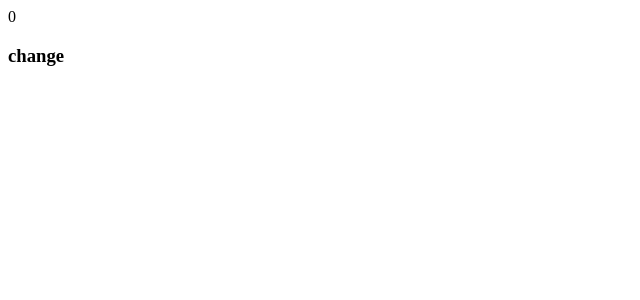
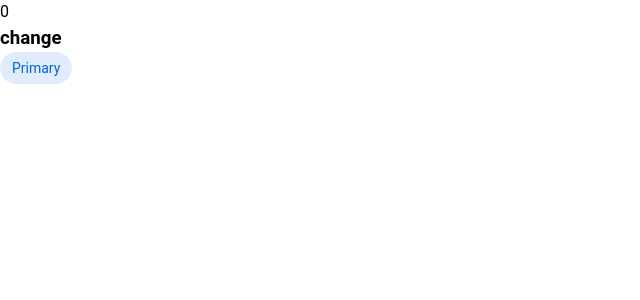
Before and after one commit to sinasedaghat/weather_nuxt, a Nuxt app: page / in a window 1280 px wide. Shown: the top 300 px of the page, without its empty margins (0-640 px from the left). Built offline with nearby package versions, Linux system fonts and the light colour scheme.

Commit message:
install and configuration vuetify

```diff
--- a/app.vue
+++ b/app.vue
@@ -10,4 +10,7 @@
 <template>
   {{ testStore.testValue }}
   <h3 @click="changeVal">change</h3>
+  <v-chip color="primary">
+    Primary
+  </v-chip>
 </template>
--- a/nuxt.config.ts
+++ b/nuxt.config.ts
@@ -1,10 +1,26 @@
 // https://nuxt.com/docs/api/configuration/nuxt-config
+import vuetify , { transformAssetUrls } from 'vite-plugin-vuetify'
 export default defineNuxtConfig({
   devtools: { enabled: true },
   modules: [
-	  '@pinia/nuxt'
+	  '@pinia/nuxt',
+    (_options, nuxt) => {
+      nuxt.hooks.hook('vite:extendConfig', (config) => {
+        config?.plugins?.push(vuetify({ autoImport: true }))
+      })
+    },
   ],
   pinia: {
     storesDirs: ['./stores/**', './custom-folder/stores/**'],
   },
+  vite: {
+    vue: {
+      template: {
+        transformAssetUrls,
+      },
+    },
+  },
+  build: {
+    transpile: ['vuetify'],
+  },
 })
--- a/package.json
+++ b/package.json
@@ -10,10 +10,15 @@
     "postinstall": "nuxt prepare"
   },
   "dependencies": {
+    "@mdi/font": "^7.4.47",
     "@pinia/nuxt": "^0.5.1",
     "nuxt": "^3.11.1",
     "pinia": "^2.1.7",
     "vue": "^3.4.21",
     "vue-router": "^4.3.0"
+  },
+  "devDependencies": {
+    "vite-plugin-vuetify": "^2.0.3",
+    "vuetify": "^3.5.11"
   }
 }
--- /dev/null
+++ b/plugins/vuetify.ts
@@ -0,0 +1,63 @@
+// import this after install `@mdi/font` package
+import '@mdi/font/css/materialdesignicons.css'
+
+import 'vuetify/styles'
+import { createVuetify } from 'vuetify'
+import type { ThemeDefinition, DisplayThresholds } from "vuetify";
+
+import * as components from "vuetify/components";
+import * as directives from "vuetify/directives";
+
+const brackpoints: DisplayThresholds = {
+  xs: 0,
+  sm: 600,
+  md: 960,
+  lg: 1280,
+  xl: 1920,
+  xxl: 2560
+}
+
+const lightTheme: ThemeDefinition = {
+  dark: false,
+  colors: {
+    primary: "#0167D8",
+    secondary: "#9747FF",
+    // background: "#ecf0f1",
+    error: "#E40047",
+    info: "#ADD4FF",
+    success: "#04A204",
+    warning: "#FFFD28",
+  },
+};
+
+// const darkTheme: ThemeDefinition = {
+//   dark: true,
+//   colors: {
+//     primary: "#8e44ad",
+//     secondary: "#d35400",
+//     background: "#2f3640",
+//     error: "#27ae60",
+//     info: "#f1c40f",
+//     success: "#c0392b",
+//     warning: "#2980b9",
+//   },
+// };
+
+export default defineNuxtPlugin((app) => {
+  const vuetify = createVuetify({
+    components,
+    directives,
+    display: {
+      mobileBreakpoint: 'sm',
+      thresholds: brackpoints
+    },
+    theme: {
+      defaultTheme: "light",
+      themes: {
+        light: lightTheme,
+        // dark: darkTheme,
+      },
+    },
+  })
+  app.vueApp.use(vuetify)
+})
```
Also changed, not shown: 1 other file (tests, documents, lock files or other folders).
